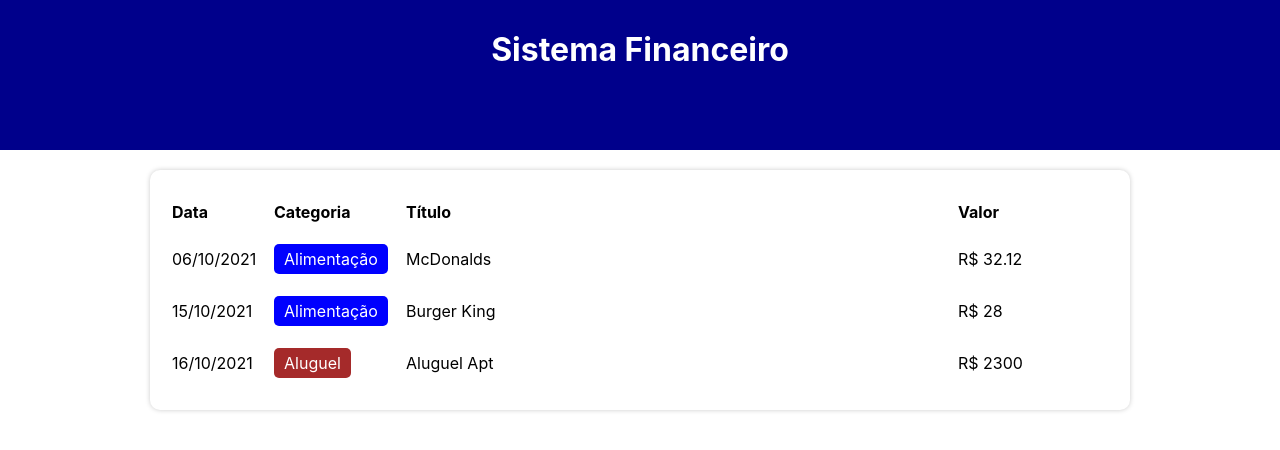
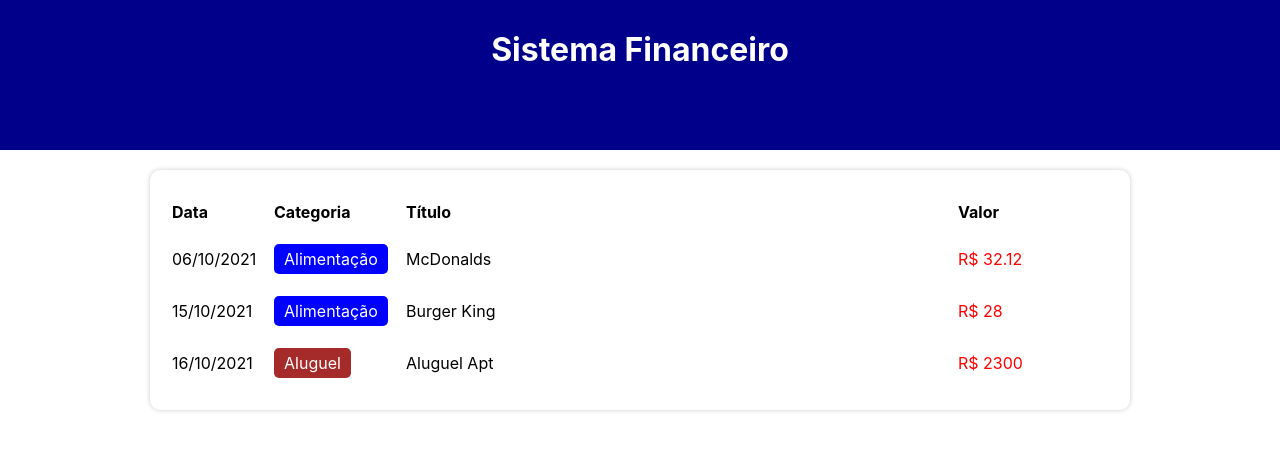
Before and after one commit to rickweb3/expense-tracker-react, a React (Create React App) app: page / in a window 1280 px wide. Shown: the top 450 px of the page. Built offline with nearby package versions, Linux system fonts and the light colour scheme.

Commit message:
Estilização da coluna valor do item (vermelho: despesa, green: receita

```diff
--- a/src/components/TableItem/index.tsx
+++ b/src/components/TableItem/index.tsx
@@ -17,7 +17,11 @@
                 </C.Category>
             </C.TableColumn>
             <C.TableColumn>{item.title}</C.TableColumn>
-            <C.TableColumn>R$ {item.value}</C.TableColumn>
+            <C.TableColumn>
+                <C.Value color={categories[item.category].expense ? 'red' : 'green'}>
+                    R$ {item.value}
+                </C.Value>
+            </C.TableColumn>
         </C.TableLine>
     );
 }
--- a/src/components/TableItem/styles.ts
+++ b/src/components/TableItem/styles.ts
@@ -13,3 +13,7 @@
     color: #FFF;
     background-color: ${props => props.color};
 `;
+
+export const Value = styled.div<{ color: string }>`
+    color: ${props => props.color};
+`;
```
